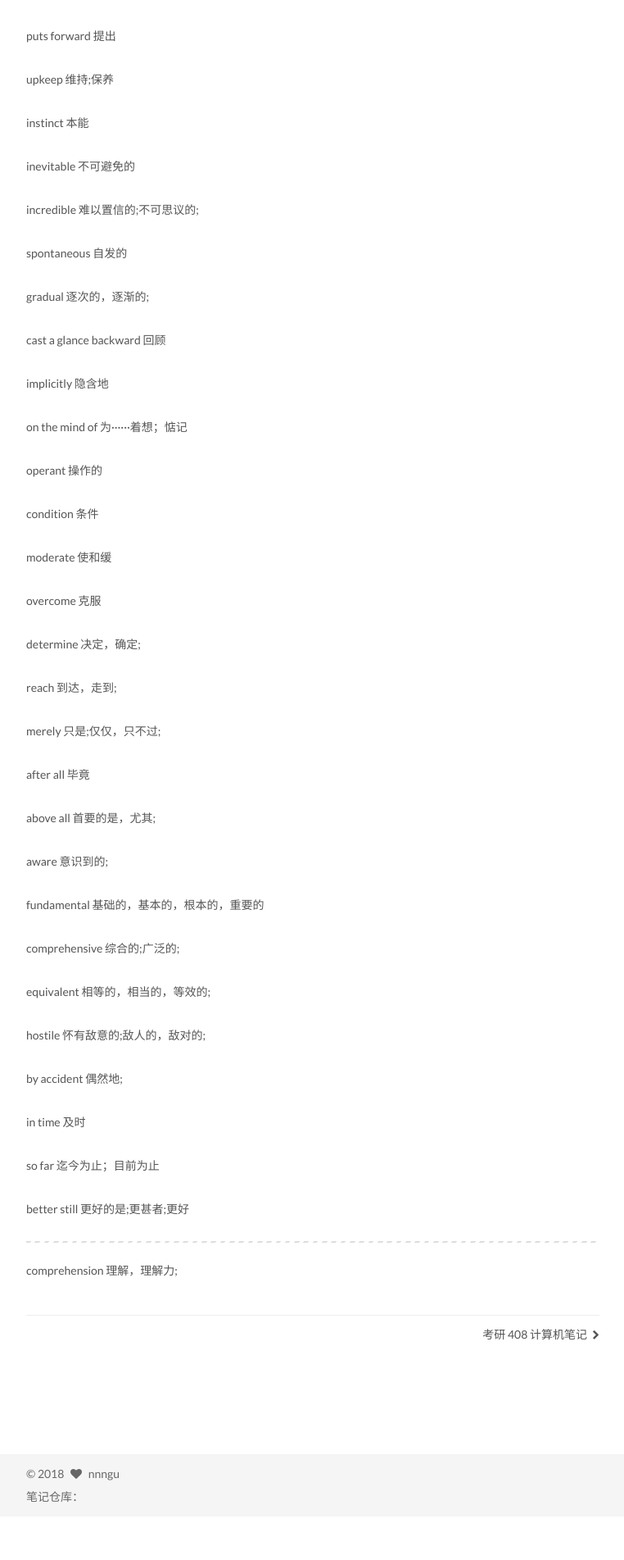
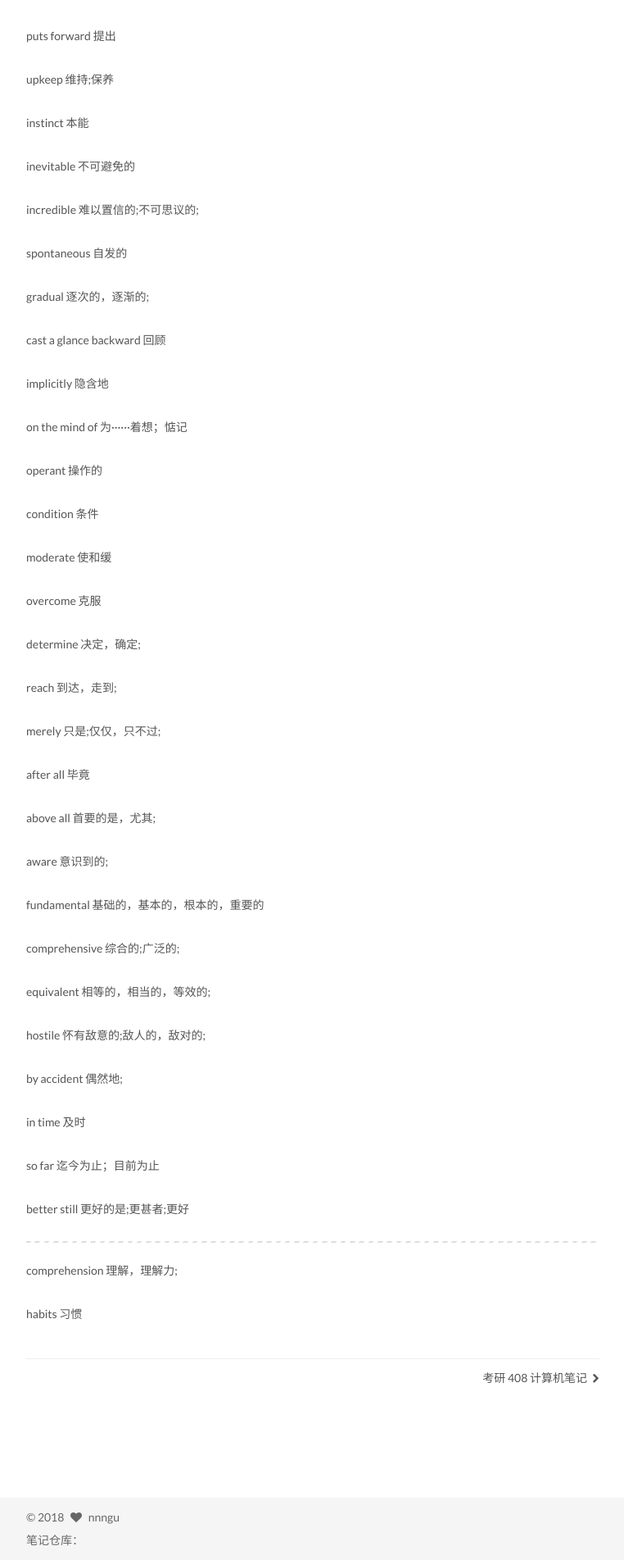
Before and after one commit to nnngu/LearningNotes, a Jekyll site: the page built from _posts/2018-06-18-考研 201 英语笔记.md, in a window 1280 px wide. Shown: the part 1726-3629 px from the top of the page at 82% size, without its empty margins (258-1020 px from the left). Built offline with Jekyll 4.4.1, drawn with Linux system fonts in a browser that asks for light colours; before the commit the page ends 3576 px from its top, so only the background shows below that; grey boxes are pictures that could not be loaded.

Commit message:
修改文件: _posts/2018-06-18-考研 201 英语笔记.md

```diff
--- a/_posts/2018-06-18-考研 201 英语笔记.md
+++ b/_posts/2018-06-18-考研 201 英语笔记.md
@@ -116,3 +116,5 @@ better still  更好的是;更甚者;更好
 ---
 
 comprehension  理解，理解力;
+
+habits  习惯
```
